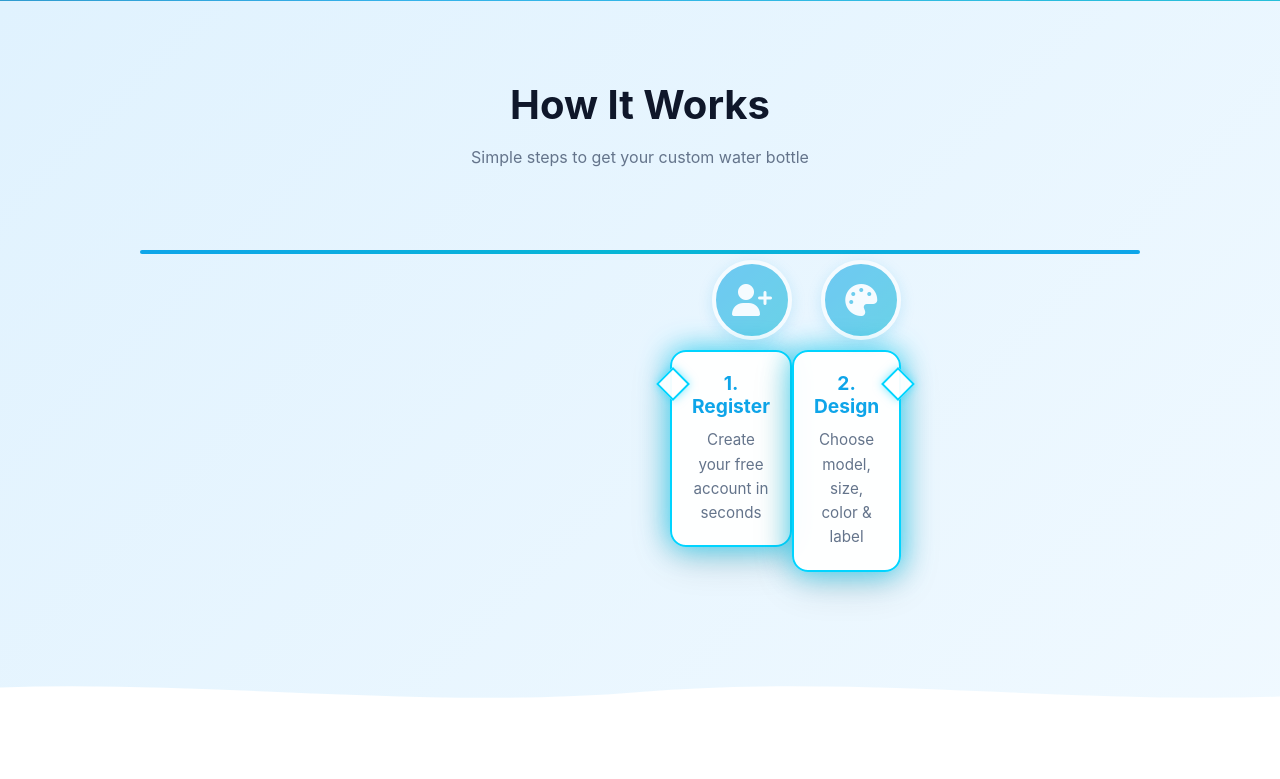
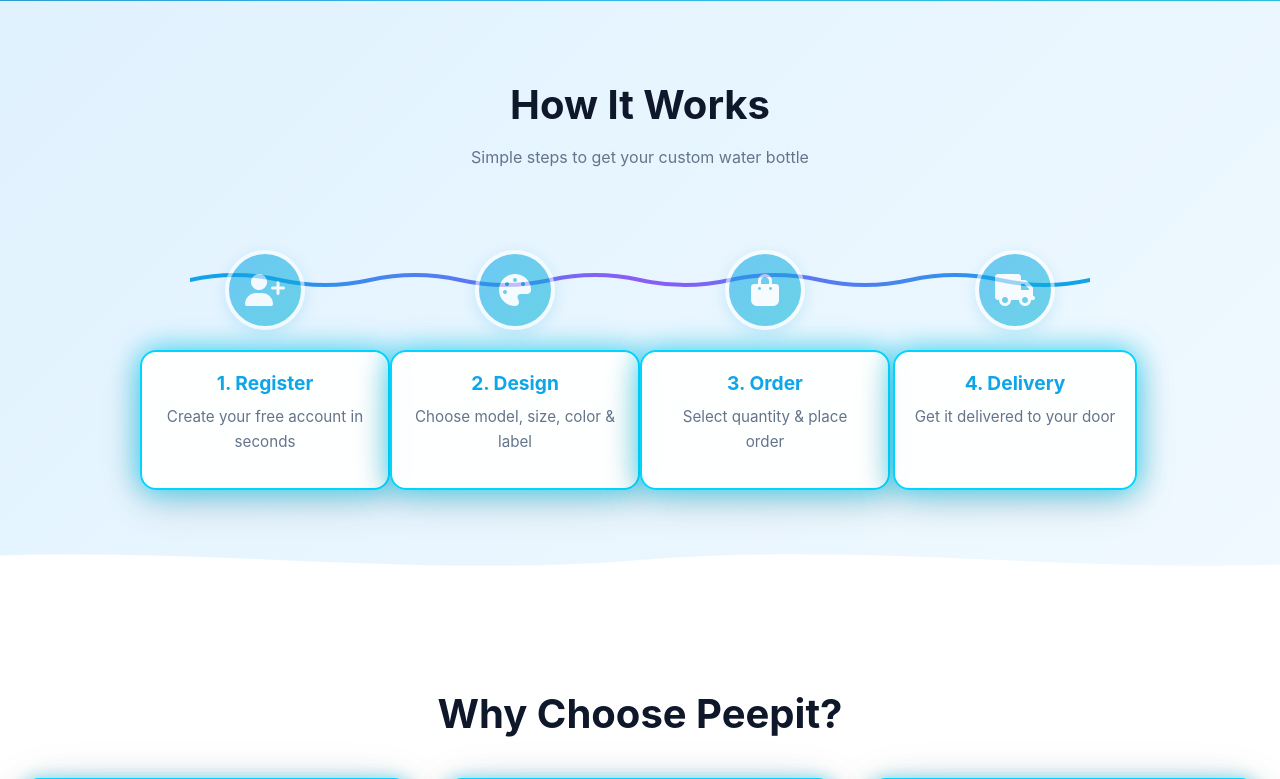
Before and after one commit to faruk-spec/peepit, a PHP site: page / in a window 1280 px wide. Shown: the part 555-1334 px from the top of the page. Run offline with PHP 8.4, Linux system fonts and the light colour scheme; data comes from the database, SQL or seed files in the repository; data that the repository does not hold is empty.

Commit message:
Fix horizontal timeline to show all 4 items on desktop and add animated wave line
Co-authored-by: faruk-spec <240571668+faruk-spec@users.noreply.github.com>

```diff
--- a/app/views/frontend/home.php
+++ b/app/views/frontend/home.php
@@ -313,7 +313,29 @@
 
         <!-- Horizontal Timeline -->
         <div class="timeline-horizontal">
-            <div class="timeline-line"></div>
+            <div class="timeline-line">
+                <svg viewBox="0 0 1000 60" preserveAspectRatio="none">
+                    <defs>
+                        <linearGradient id="waveGradient" x1="0%" y1="0%" x2="100%" y2="0%">
+                            <stop offset="0%" style="stop-color:#0EA5E9;stop-opacity:1" />
+                            <stop offset="50%" style="stop-color:#8B5CF6;stop-opacity:1" />
+                            <stop offset="100%" style="stop-color:#0EA5E9;stop-opacity:1" />
+                        </linearGradient>
+                    </defs>
+                    <path d="M0,30 Q50,20 100,30 T200,30 T300,30 T400,30 T500,30 T600,30 T700,30 T800,30 T900,30 T1000,30"
+                          stroke="url(#waveGradient)"
+                          stroke-width="4"
+                          fill="none"
+                          stroke-linecap="round">
+                        <animate attributeName="d"
+                                 dur="3s"
+                                 repeatCount="indefinite"
+                                 values="M0,30 Q50,20 100,30 T200,30 T300,30 T400,30 T500,30 T600,30 T700,30 T800,30 T900,30 T1000,30;
+                                         M0,30 Q50,40 100,30 T200,30 T300,30 T400,30 T500,30 T600,30 T700,30 T800,30 T900,30 T1000,30;
+                                         M0,30 Q50,20 100,30 T200,30 T300,30 T400,30 T500,30 T600,30 T700,30 T800,30 T900,30 T1000,30"/>
+                    </path>
+                </svg>
+            </div>
 
             <div class="timeline-item">
                 <div class="timeline-dot">
@@ -703,139 +725,186 @@
 
 <!-- Timeline Styles -->
 <style>
-    /* Horizontal Timeline */
+    /* Horizontal Timeline - Override any vertical timeline styles */
     .timeline-horizontal {
-        position: relative;
-        display: flex;
-        justify-content: space-between;
-        align-items: flex-start;
-        padding: 40px 0;
-        max-width: 1000px;
-        margin: 0 auto;
+        position: relative !important;
+        display: flex !important;
+        justify-content: space-between !important;
+        align-items: flex-start !important;
+        padding: 40px 0 !important;
+        max-width: 1000px !important;
+        margin: 0 auto !important;
     }
 
+    .timeline-horizontal::before {
+        display: none !important; /* Hide vertical timeline line */
+    }
+
+    /* Wavy line connecting timeline items */
     .timeline-line {
         position: absolute;
         top: 40px;
-        left: 0;
-        right: 0;
-        height: 4px;
-        background: linear-gradient(90deg,
-            var(--primary) 0%,
-            var(--secondary) 50%,
-            var(--primary) 100%
-        );
-        border-radius: 2px;
+        left: 5%;
+        right: 5%;
+        height: 60px;
         z-index: 0;
+        pointer-events: none;
     }
 
-    .timeline-item {
-        position: relative;
-        flex: 1;
-        display: flex;
-        flex-direction: column;
-        align-items: center;
-        z-index: 1;
+    .timeline-line svg {
+        width: 100%;
+        height: 100%;
     }
 
-    .timeline-dot {
-        width: 80px;
-        height: 80px;
-        border-radius: 50%;
-        background: linear-gradient(135deg, var(--primary), var(--secondary));
-        border: 4px solid white;
-        box-shadow: 0 4px 15px rgba(14, 165, 233, 0.3);
-        display: flex;
-        align-items: center;
-        justify-content: center;
-        color: white;
-        font-size: 32px;
-        margin-bottom: 20px;
-        transition: all 0.3s ease;
-        position: relative;
-        z-index: 2;
+    .timeline-horizontal .timeline-item {
+        position: relative !important;
+        flex: 1 !important;
+        display: flex !important;
+        flex-direction: column !important;
+        align-items: center !important;
+        z-index: 1 !important;
+        margin-bottom: 0 !important;
+        padding: 0 !important;
+        text-align: center !important;
+        justify-content: flex-start !important;
+        animation: fadeInUp 0.8s ease-out forwards !important;
+        opacity: 0;
     }
 
-    .timeline-dot:hover {
-        transform: scale(1.15);
-        box-shadow: 0 6px 20px rgba(14, 165, 233, 0.5);
+    /* Animation delays for horizontal timeline items */
+    .timeline-horizontal .timeline-item:nth-child(1) { animation-delay: 0.2s; }
+    .timeline-horizontal .timeline-item:nth-child(2) { animation-delay: 0.4s; }
+    .timeline-horizontal .timeline-item:nth-child(3) { animation-delay: 0.6s; }
+    .timeline-horizontal .timeline-item:nth-child(4) { animation-delay: 0.8s; }
+
+    .timeline-horizontal .timeline-dot {
+        position: relative !important;
+        left: auto !important;
+        top: auto !important;
+        width: 80px !important;
+        height: 80px !important;
+        border-radius: 50% !important;
+        background: linear-gradient(135deg, var(--primary), var(--secondary)) !important;
+        border: 4px solid white !important;
+        box-shadow: 0 4px 15px rgba(14, 165, 233, 0.3) !important;
+        display: flex !important;
+        align-items: center !important;
+        justify-content: center !important;
+        color: white !important;
+        font-size: 32px !important;
+        margin-bottom: 20px !important;
+        transition: all 0.3s ease !important;
+        z-index: 2 !important;
+        transform: none !important;
     }
 
-    .timeline-content {
-        text-align: center;
-        padding: 20px;
-        min-height: 140px;
-        transition: all 0.3s ease;
+    .timeline-horizontal .timeline-dot:hover {
+        transform: scale(1.15) !important;
+        box-shadow: 0 6px 20px rgba(14, 165, 233, 0.5) !important;
     }
 
-    .timeline-content:hover {
-        transform: translateY(-5px);
-        box-shadow: 0 8px 25px rgba(0, 0, 0, 0.15);
+    .timeline-horizontal .timeline-content {
+        text-align: center !important;
+        padding: 20px !important;
+        min-height: 140px !important;
+        transition: all 0.3s ease !important;
+        max-width: 100% !important;
+        margin: 0 !important;
+        transform: none !important;
     }
 
-    .timeline-content h3 {
+    .timeline-horizontal .timeline-content::before {
+        display: none !important; /* Hide arrow */
+    }
+
+    .timeline-horizontal .timeline-content:hover {
+        transform: translateY(-5px) !important;
+        box-shadow: 0 8px 25px rgba(0, 0, 0, 0.15) !important;
+    }
+
+    .timeline-horizontal .timeline-content h3 {
         margin: 0 0 10px;
         color: var(--primary);
         font-size: 1.2rem;
     }
 
-    .timeline-content p {
+    .timeline-horizontal .timeline-content p {
         margin: 0;
         color: var(--text-light);
         font-size: 0.95rem;
     }
 
-    /* Desktop - show all 4 items in a row */
+    /* Desktop - show all 4 items in a single row */
     @media (min-width: 769px) {
         .timeline-horizontal {
-            flex-wrap: nowrap;
+            flex-wrap: nowrap !important;
         }
 
-        .timeline-item {
-            flex: 1;
+        .timeline-horizontal .timeline-item {
+            flex: 1 !important;
+            max-width: 25% !important;
+        }
+
+        .timeline-line {
+            display: block;
         }
     }
 
     /* Tablet - show 2 items per row */
     @media (max-width: 768px) and (min-width: 481px) {
         .timeline-horizontal {
-            flex-wrap: wrap;
-            max-width: 600px;
+            flex-wrap: wrap !important;
+            max-width: 600px !important;
         }
 
-        .timeline-item {
-            flex: 0 0 50%;
-            margin-bottom: 40px;
+        .timeline-horizontal .timeline-item {
+            flex: 0 0 50% !important;
+            max-width: 50% !important;
+            margin-bottom: 40px !important;
         }
 
         .timeline-line {
-            display: none;
+            display: none !important;
         }
     }
 
     /* Mobile - show 1 item per row */
     @media (max-width: 480px) {
         .timeline-horizontal {
-            flex-wrap: wrap;
+            flex-wrap: wrap !important;
         }
 
-        .timeline-item {
-            flex: 0 0 100%;
-            margin-bottom: 30px;
+        .timeline-horizontal .timeline-item {
+            flex: 0 0 100% !important;
+            max-width: 100% !important;
+            margin-bottom: 30px !important;
         }
 
         .timeline-line {
-            display: none;
+            display: none !important;
         }
 
-        .timeline-dot {
-            width: 60px;
-            height: 60px;
-            font-size: 24px;
+        .timeline-horizontal .timeline-dot {
+            width: 60px !important;
+            height: 60px !important;
+            font-size: 24px !important;
         }
 
-        .timeline-content {
-            min-height: auto;
+        .timeline-horizontal .timeline-content {
+            min-height: auto !important;
+        }
+    }
+
+    /* Wave animation for the line */
+    @keyframes waveFlow {
+        0% {
+            d: path("M0,30 Q50,20 100,30 T200,30 T300,30 T400,30 T500,30 T600,30 T700,30 T800,30 T900,30 T1000,30");
+        }
+        50% {
+            d: path("M0,30 Q50,40 100,30 T200,30 T300,30 T400,30 T500,30 T600,30 T700,30 T800,30 T900,30 T1000,30");
+        }
+        100% {
+            d: path("M0,30 Q50,20 100,30 T200,30 T300,30 T400,30 T500,30 T600,30 T700,30 T800,30 T900,30 T1000,30");
         }
     }
 </style>
```
